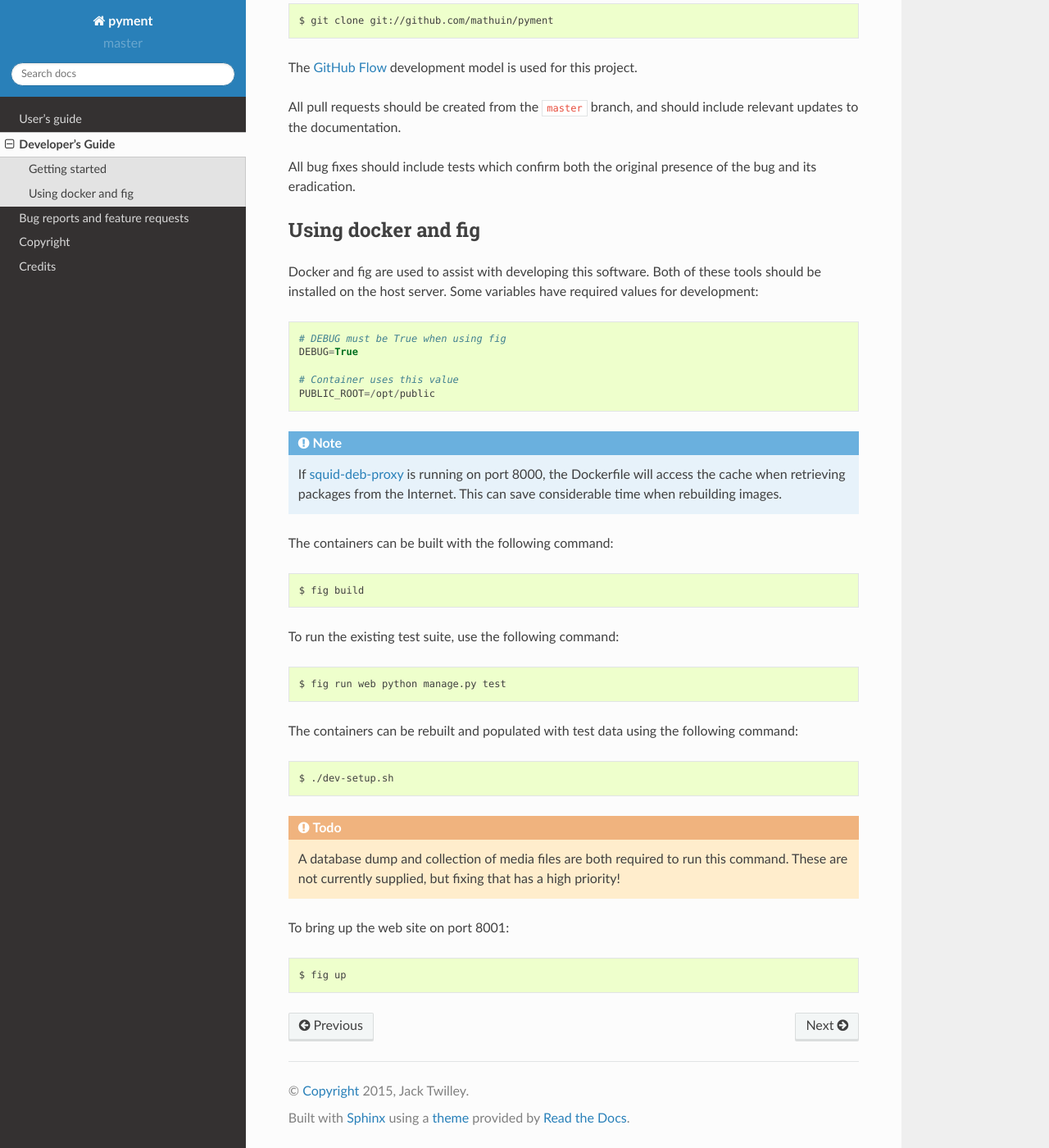
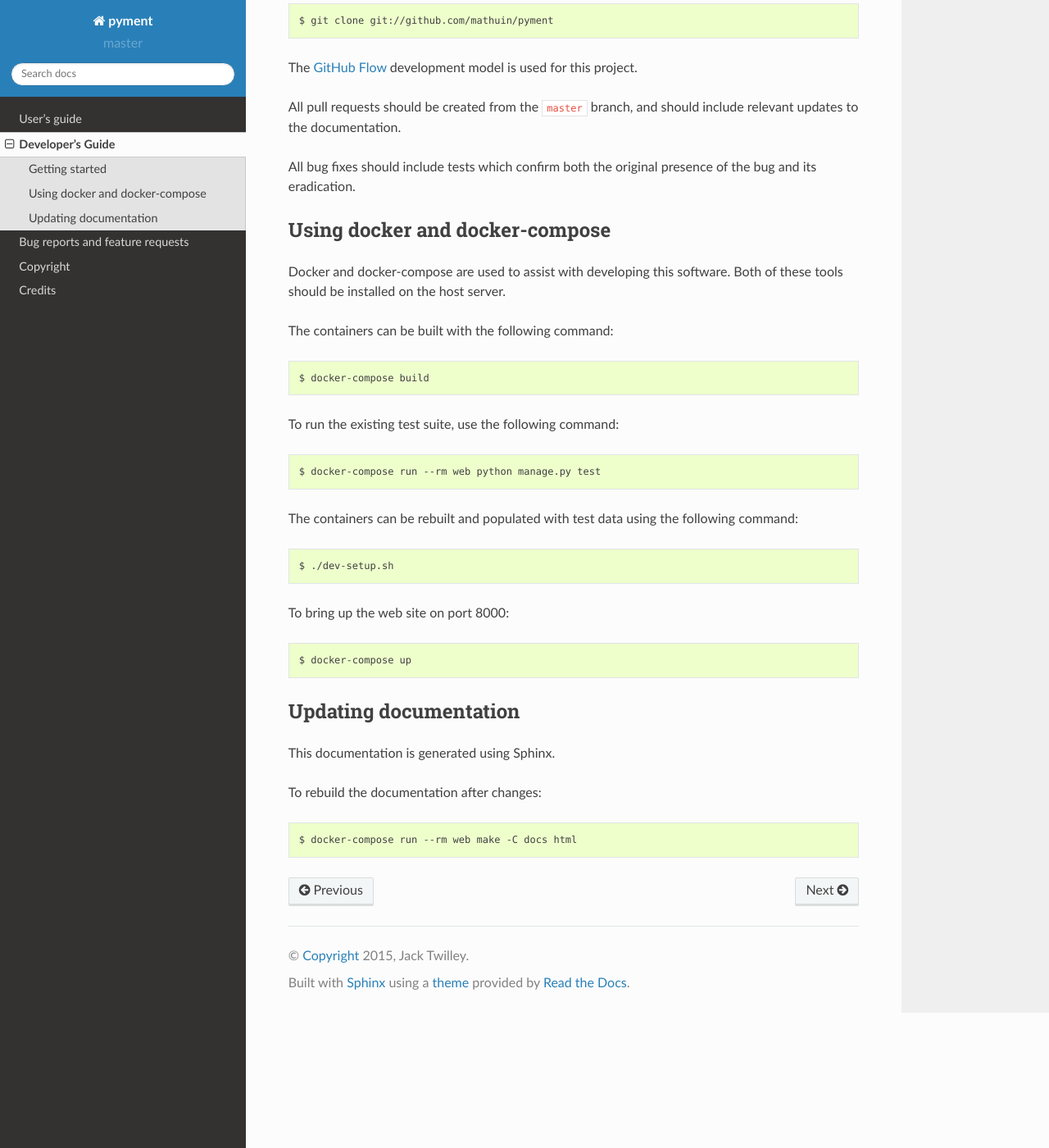
Before and after one commit to mathuin/pyment, a Sphinx documentation site: the page built from docs/source/dev.rst, in a window 1280 px wide and 1400 px high, scrolled down 261 px. Shown: the whole window at 82% size. Built offline with Sphinx 7.4.7 and the Read the Docs theme 2.0.0, drawn with Linux system fonts in a browser that asks for light colours; formulas are drawn with MathJax 3.

Commit message:
Documentation update
The requirements were updated in the README to reflect the new dependence on
recent versions of Docker Engine and Docker Compose.  The development info
was removed and minor typos were addressed.

A comment in dev-setup.sh was fixed.

The docker-compose.yml file required a minor change to add the --insecure flag
for the web server.

The dev documentation was updated to reflect changes in docker-compose and to
mention the documentation itself, plus the year bump on the copyright page.

The requirements.txt file had excess baggage which is no longer required.

```diff
--- a/docker-compose.yml
+++ b/docker-compose.yml
@@ -10,7 +10,7 @@ services:
             - POSTGRES_DATABASE=pyment
     web:
         build: .
-        command: ./wait-for-it.sh db:5432 -- python manage.py runserver 0.0.0.0:8000
+        command: ./wait-for-it.sh db:5432 -- python manage.py runserver --insecure 0.0.0.0:8000
         volumes:
             - public:/public
             - .:/code
@@ -19,7 +19,7 @@ services:
         depends_on:
             - db
         environment:
-            -  DATABASE_URL=postgres://pyment:pyment_password@db:5432/pyment
+            - DATABASE_URL=postgres://pyment:pyment_password@db:5432/pyment
 volumes:
     dbdata:
         driver: local
--- a/docs/source/copyright.rst
+++ b/docs/source/copyright.rst
@@ -1,7 +1,7 @@
 Copyright
 =========
 
-Copyright 2012-2015 Jack Twilley <mathuin@gmail.com>
+Copyright 2012-2016 Jack Twilley <mathuin@gmail.com>
 
 Contributors
 ------------
--- a/docs/source/dev.rst
+++ b/docs/source/dev.rst
@@ -18,42 +18,34 @@ presence of the bug and its eradication.
 
 .. _`GitHub Flow`: https://guides.github.com/introduction/flow/
 
-Using docker and fig
---------------------
+Using docker and docker-compose
+-------------------------------
 
-Docker and fig are used to assist with developing this software.  Both
-of these tools should be installed on the host server.  Some variables
-have required values for development: ::
-
-    # DEBUG must be True when using fig
-    DEBUG=True
-
-    # Container uses this value
-    PUBLIC_ROOT=/opt/public
-
-.. note:: If `squid-deb-proxy`_ is running on port 8000, the Dockerfile
-   will access the cache when retrieving packages from the Internet.
-   This can save considerable time when rebuilding images.
+Docker and docker-compose are used to assist with developing this software.
+Both of these tools should be installed on the host server.
 
 The containers can be built with the following command: ::
 
-    $ fig build
+    $ docker-compose build
 
 To run the existing test suite, use the following command: ::
 
-    $ fig run web python manage.py test
+    $ docker-compose run --rm web python manage.py test
 
 The containers can be rebuilt and populated with test data using the
 following command: ::
 
     $ ./dev-setup.sh
 
-.. todo:: A database dump and collection of media files are both
-   required to run this command.  These are not currently supplied,
-   but fixing that has a high priority!
+To bring up the web site on port 8000: ::
 
-To bring up the web site on port 8001: ::
+    $ docker-compose up
 
-    $ fig up
+Updating documentation
+----------------------
 
-.. _`squid-deb-proxy`: https://launchpad.net/squid-deb-proxy
+This documentation is generated using Sphinx.
+
+To rebuild the documentation after changes: ::
+
+    $ docker-compose run --rm web make -C docs html
--- a/requirements.txt
+++ b/requirements.txt
@@ -3,11 +3,8 @@ python-decouple==2.3
 unipath
 dj-database-url
 dj-email-url
-docker-compose==1.2.0
-gunicorn==19.2.1
 Pillow
 psycopg2==2.6
 reportlab==3.1.44
 Sphinx
 hieroglyph
-coverage
```
Also changed, not shown: README.md (+3 -45 lines), 2 other files.
